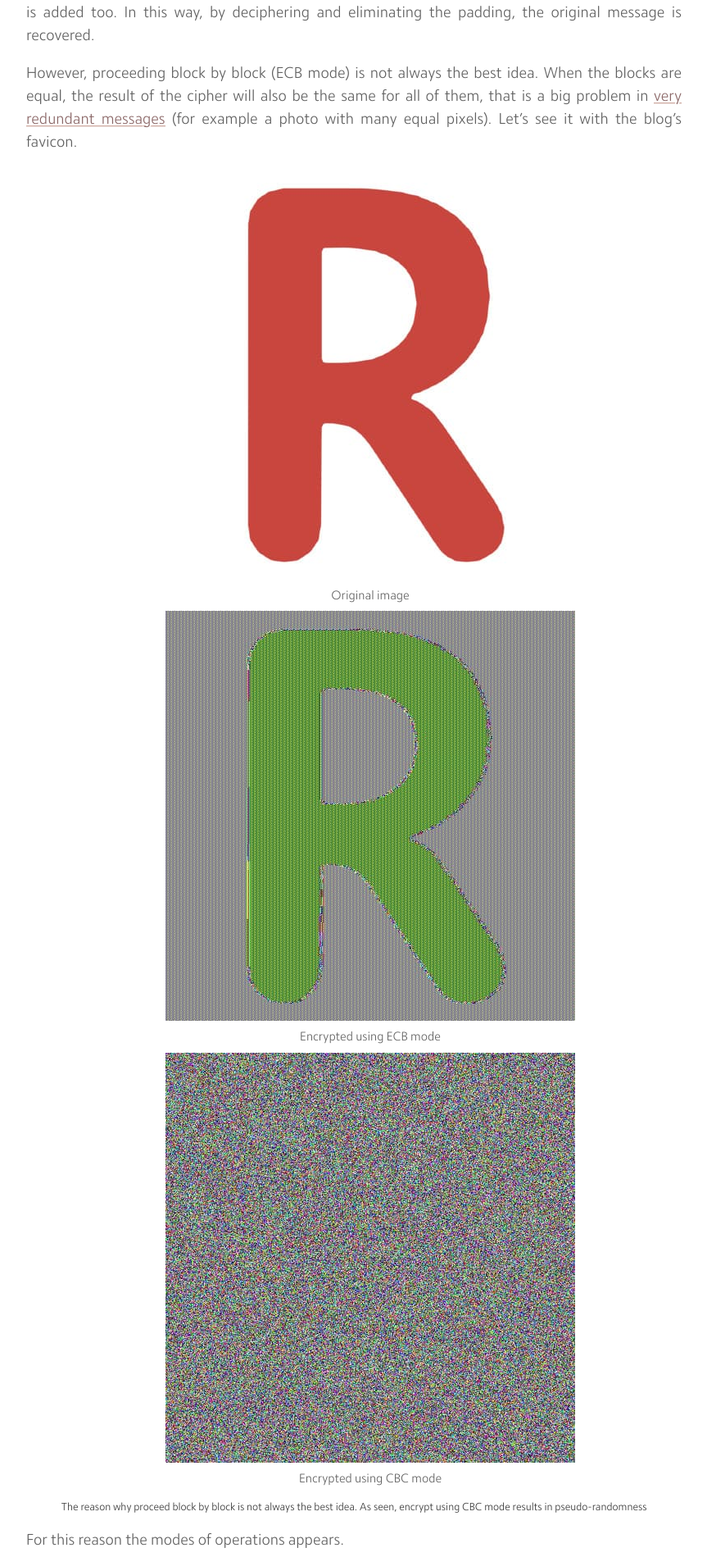
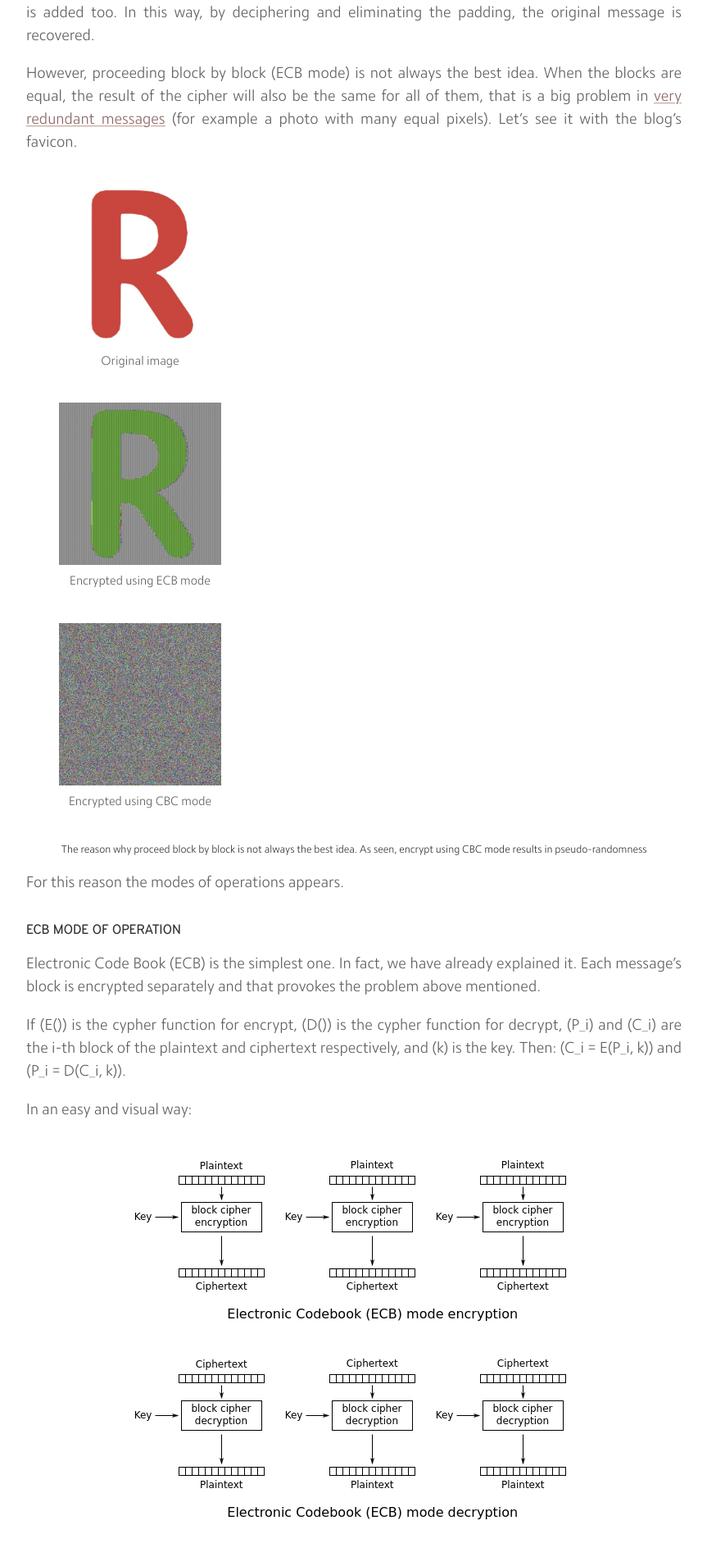
Before and after one commit to MrAnnix/MrAnnix.github.io, a Jekyll site: the page built from _posts/2019-11-07-block-cipher-operation-modes.md, in a window 1280 px wide. Shown: the part 1296-3195 px from the top of the page at 82% size, without its empty margins (208-1071 px from the left). Built offline with Jekyll 4.4.1, drawn with Linux system fonts in a browser that asks for light colours; nearby versions of some CDN libraries; library files that are not in the unit come from our copies.

Commit message:
Update 2019-11-07-block-cipher-operation-modes.md

```diff
--- a/_posts/2019-11-07-block-cipher-operation-modes.md
+++ b/_posts/2019-11-07-block-cipher-operation-modes.md
@@ -25,26 +25,26 @@
 However, proceeding block by block (ECB mode) is not always the best idea. When the blocks are equal, the result of the cipher will also be the same for all of them, that is a big problem in [very redundant messages](https://blog.filippo.io/the-ecb-penguin/ "The ECB penguin") (for example a photo with many equal pixels). Let’s see it with the blog’s favicon.
 
 <figure class="align-center">
-  <ul>
+  <div><ul>
     <li style="list-style-type:none">
-      <figure class="align-center" style="display:inline">
+      <figure class="align-center" style="display:inline-block;width:198px;max-width:198px">
         <img src="{{ '/assets/images/blog/block-cipher-operation-modes/original.jpg' | absolute_url }}" alt="Original image">
         <figcaption>Original image</figcaption>
       </figure>
     </li>
     <li style="list-style-type:none">
-      <figure class="align-center" style="display:inline">
+      <figure class="align-center" style="display:inline-block;width:198px;max-width:198px">
         <img src="{{ '/assets/images/blog/block-cipher-operation-modes/ecb.jpg' | absolute_url }}" alt="ECB encripted image">
         <figcaption>Encrypted using ECB mode</figcaption>
       </figure>
     </li>
     <li style="list-style-type:none">
-      <figure class="align-center" style="display:inline">
+      <figure class="align-center" style="display:inline-block;width:198px;max-width:198px">
         <img src="{{ '/assets/images/blog/block-cipher-operation-modes/cbc.jpg' | absolute_url }}" alt="CBC encripted image">
         <figcaption>Encrypted using CBC mode</figcaption>
       </figure>
     </li>
-  </ul>
+  </ul></div>
   <figcaption>The reason why proceed block by block is not always the best idea. As seen, encrypt using CBC mode results in pseudo-randomness</figcaption>
 </figure>
 
```
